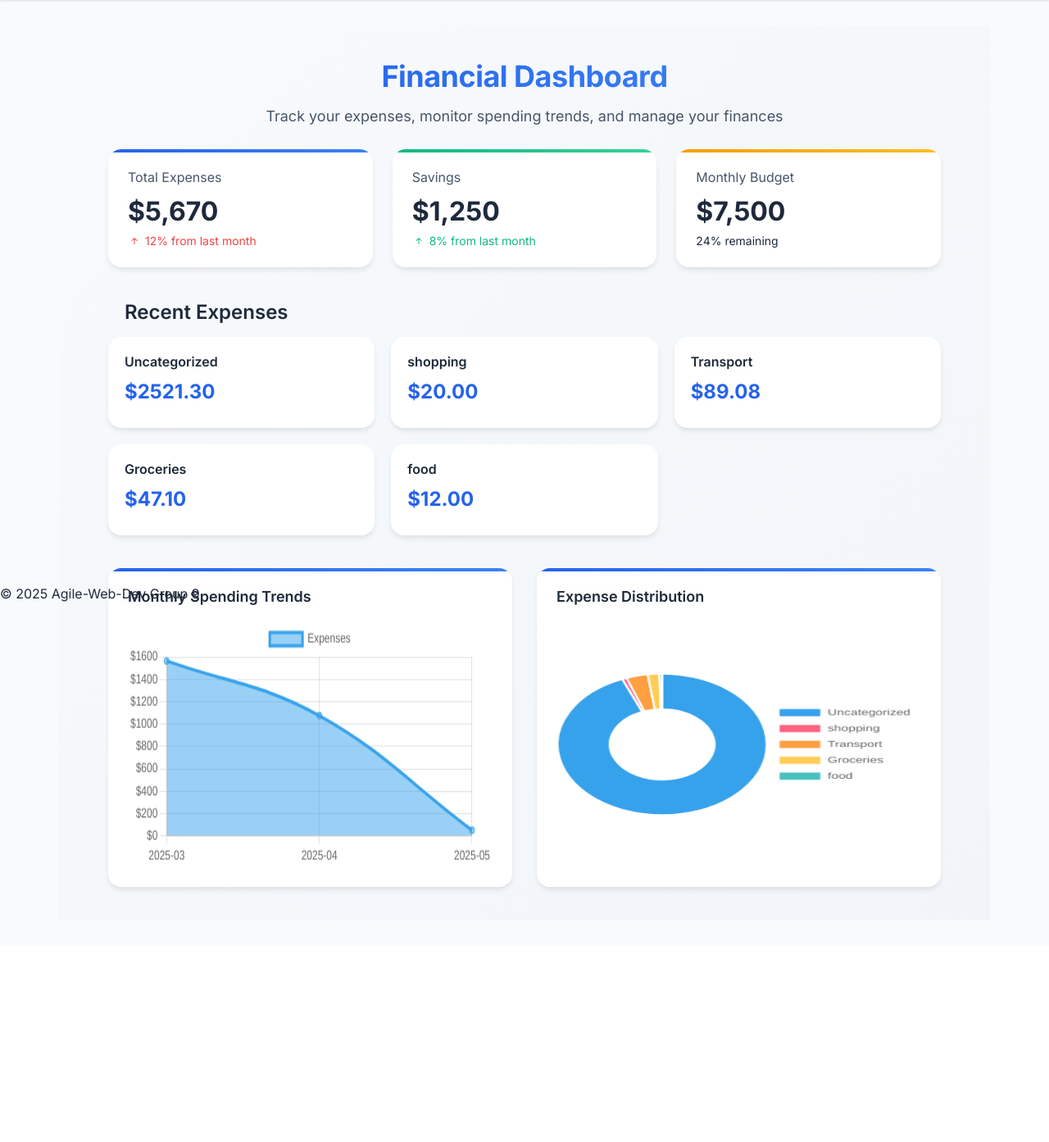
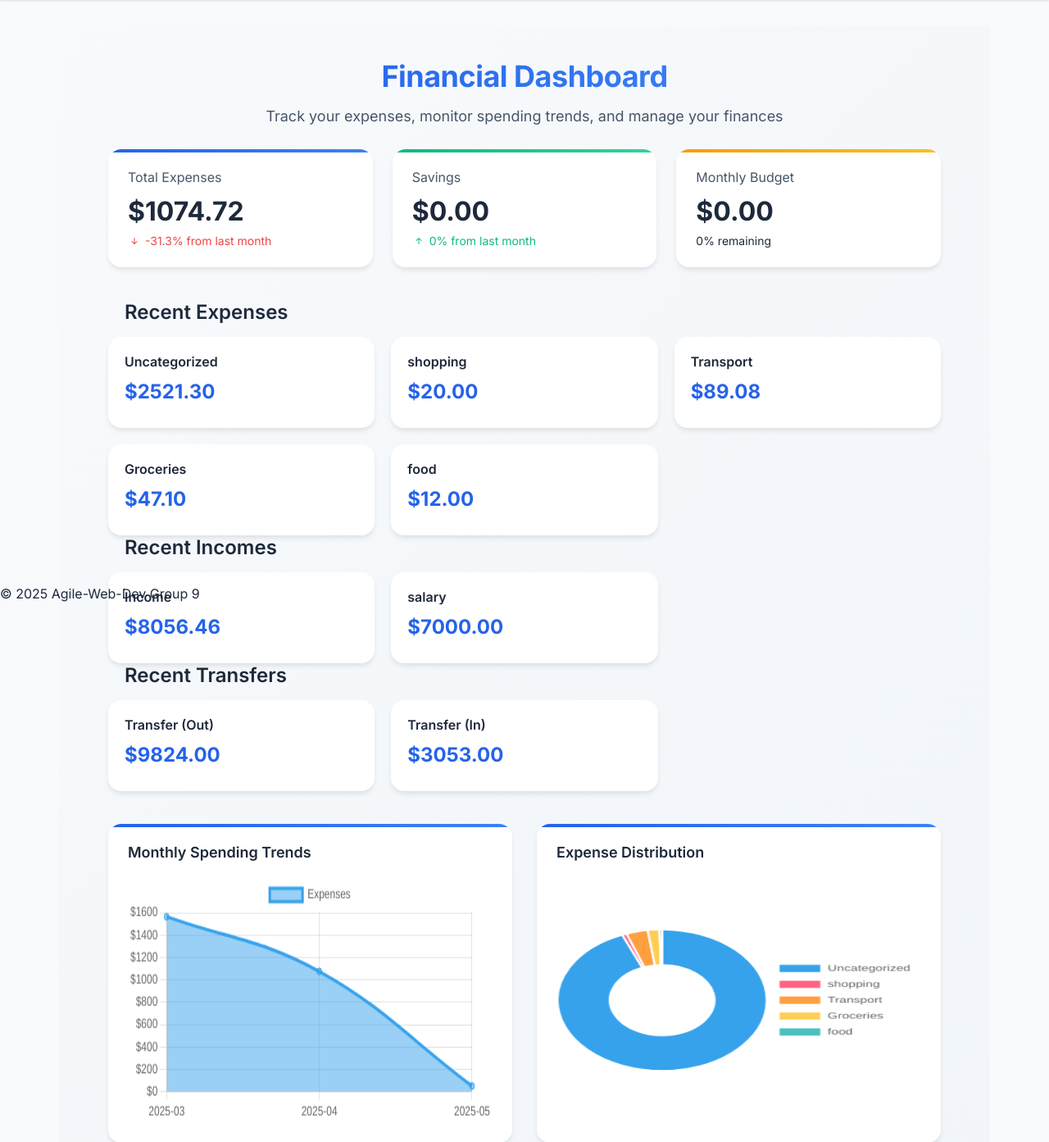
Before and after one commit to blueberryRhyme/FinanceDataAnalytics, a Flask app: page /dashboard in a window 1280 px wide. Shown: the part 66-1459 px from the top of the page at 82% size. Before the commit the page ends 1188 px from the top, so only its background shows below. Run offline with Flask 3, Linux system fonts and the light colour scheme; a user stored in the database is signed in; data comes from the database, SQL or seed files in the repository.

Commit message:
add separate Recent Expense/Income/Transfer sections with modals and show descriptions in chart tooltips

```diff
--- a/app/forms.py
+++ b/app/forms.py
@@ -44,6 +44,7 @@ class TransactionForm(FlaskForm):
             ('shopping', 'Shopping'),
             ('health',   'Health'),
             ('salary',   'Salary'),
+            ('savings',  'Savings'),
             ('refund',   'Refund'),
             ('other',    'Other'),
         ],
@@ -51,6 +52,10 @@ class TransactionForm(FlaskForm):
     )
     other_category = StringField(
         'If “Other,” please specify',
+        validators=[Optional()]
+    )
+    description = StringField(
+        'Description',
         validators=[Optional()]
     )
 
--- a/app/routes.py
+++ b/app/routes.py
@@ -5,9 +5,11 @@ from io import TextIOWrapper
 from flask import Blueprint, render_template, request, redirect, url_for, flash, current_app, jsonify
 from flask_login import login_user, logout_user, current_user, login_required
 from . import db, bcrypt
-from .models import User, Transaction
+from .models import User, UserSettings, Transaction
 from app.forms import TransactionForm, RegistrationForm, LoginForm, LogoutForm
-from datetime import datetime
+from datetime import datetime,date, timedelta
+
+from sqlalchemy import func, extract
 
 main = Blueprint('main', __name__)
 
@@ -20,8 +22,49 @@ def home():
 @main.route('/dashboard')
 @login_required
 def dashboard():
-    # You could fetch expenses here or use JavaScript to load them
-    return render_template('dashboard.html')
+
+    today = date.today()
+    ym_this = (today.year, today.month)
+    last_month_date = (today.replace(day=1) - timedelta(days=1))
+    ym_last = (last_month_date.year, last_month_date.month)
+
+    # 1) TOTAL EXPENSES
+    total_exp_this  = sum_category(None, *ym_this, tx_type="expense")   # pass None to mean “all categories”
+    total_exp_last  = sum_category(None, *ym_last, tx_type="expense")
+    exp_pct_change  = ((total_exp_this - total_exp_last) / total_exp_last * 100) \
+                        if total_exp_last else 0
+
+    # 2) SAVINGS CATEGORY
+    savings_this = sum_category('savings', *ym_this, tx_type='income')
+    savings_last = sum_category('savings', *ym_last, tx_type='income')
+    sav_pct_change = ((savings_this - savings_last) / savings_last * 100) if savings_last else 0
+    #   DEBUG
+    print(f'saving: {savings_this} and {sav_pct_change}')
+
+
+    # 3) BUDGET
+
+    if current_user.settings is None:
+        settings = UserSettings(user_id=current_user.id)
+        db.session.add(settings)
+        db.session.commit()
+    else:
+        settings = current_user.settings
+
+    budget = settings.monthly_budget
+
+    budget = current_user.settings.monthly_budget
+    remaining = budget - total_exp_this
+    rem_pct   = (remaining / budget * 100) if budget else 0
+
+    return render_template('dashboard.html',
+        total_expenses       = round(total_exp_this, 2),
+        exp_pct_change       = round(exp_pct_change, 1),
+        savings              = round(savings_this, 2),
+        sav_pct_change       = round(sav_pct_change, 1),
+        budget               = round(budget, 2),
+        rem_pct              = round(rem_pct, 1),
+    )
 
 @main.route('/register', methods=['GET','POST'])
 def register():
@@ -32,6 +75,7 @@ def register():
         user = User(username=form.username.data,
                     email=form.email.data,
                     password=pw_hash)
+        user.settings = UserSettings()
         db.session.add(user)
         db.session.commit()
 
@@ -100,7 +144,7 @@ def transactionForm():
         for row in reader:
             dt_raw  = row[mapping['date']].strip()
             amt_raw = row[mapping['amount']].strip().replace(',', '')
-            desc    = row[mapping['description']].strip().lower()
+            desc    = row[mapping['description']].strip()
 
             # parse date DD/MM/YYYY
             try:
@@ -117,7 +161,7 @@ def transactionForm():
                 continue
 
             # determine tx_type + category + direction
-            if 'transfer' in desc:
+            if 'transfer' in desc.lower():
                 tx_type  = 'transfer'
                 direction= 'in' if amt >= 0 else 'out'
                 amt      = abs(amt)
@@ -137,6 +181,7 @@ def transactionForm():
                 date               = dt_obj,
                 amount             = amt,
                 category           = cat,
+                description        = desc,
                 type               = tx_type,
                 transfer_direction = direction
             )
@@ -153,6 +198,7 @@ def transactionForm():
         tx_type  = form.type.data
         amt       = float(form.amount.data)
         dt        = form.date.data
+        desc      = form.description.data.strip()
 
         # build category (with "other" override)
         if form.category.data == 'other':
@@ -172,6 +218,7 @@ def transactionForm():
             amount             = abs(amt),
             category           = cat,
             type               = tx_type,
+            description        = desc,
             transfer_direction = direction
         )
         db.session.add(tx)
@@ -226,6 +273,7 @@ def friends():
 
 
 
+#   +++++++ API endpoints +++++++
 #   grouped by category
 @main.route('/api/transaction')
 @login_required
@@ -243,6 +291,7 @@ def api_transactions():
             'date':   t.date.isoformat(),
             'amount': float(t.amount),     # convert Decimal to float for JSON
             'type':   t.type.value,              # expense | income | transfer
+            'description': t.description,
             **({'direction': t.transfer_direction} if t.transfer_direction else {})
         })
 
@@ -257,6 +306,33 @@ def api_transactions():
 
     return jsonify(data)
 
+
+
+@main.route("/api/user_search")
+@login_required
+def api_user_search():
+    q = request.args.get("q", "").strip()
+    query = User.query.filter(User.id != current_user.id)
+    if q:
+        query = query.filter(User.username.ilike(f"%{q}%"))
+    matches = query.order_by(User.username).limit(10).all()
+
+    # pre-fetch  friend IDs into a set
+    my_friend_ids = {u.id for u in current_user.friends}
+
+    payload = []
+    for u in matches:
+        payload.append({
+            "id":         u.id,
+            "username":   u.username,
+            "is_friend":  u.id in my_friend_ids
+        })
+    return jsonify(payload)
+
+
+
+
+#   +++++++ helper functions +++++++
 VENDOR_MAP = {
     "woolworth":   "Groceries",
     "coles":       "Groceries",
@@ -278,23 +354,16 @@ def categorize_by_vendor(desc: str):
             return cat
     return None
 
-@main.route("/api/user_search")
-@login_required
-def api_user_search():
-    q = request.args.get("q", "").strip()
-    query = User.query.filter(User.id != current_user.id)
-    if q:
-        query = query.filter(User.username.ilike(f"%{q}%"))
-    matches = query.order_by(User.username).limit(10).all()
 
-    # pre-fetch  friend IDs into a set
-    my_friend_ids = {u.id for u in current_user.friends}
-
-    payload = []
-    for u in matches:
-        payload.append({
-            "id":         u.id,
-            "username":   u.username,
-            "is_friend":  u.id in my_friend_ids
-        })
-    return jsonify(payload)
+#  get sum of a category in a given year+month
+def sum_category(cat_name, year, month, tx_type='expense'):
+    q = db.session.query(func.coalesce(func.sum(Transaction.amount), 0)).filter(
+        Transaction.user_id == current_user.id,
+        extract('year', Transaction.date) == year,
+        extract('month', Transaction.date) == month,
+    )
+    if cat_name:
+        q = q.filter(Transaction.category == cat_name)
+    if tx_type:
+        q = q.filter(Transaction.type == tx_type)
+    return q.scalar()
--- a/app/templates/dashboard.html
+++ b/app/templates/dashboard.html
@@ -302,45 +302,80 @@
     <p class="page-description">Track your expenses, monitor spending trends, and manage your finances</p>
   </div>
 
+
+  {% set exp_positive = exp_pct_change|float >= 0 %}
+  {% set sav_positive = sav_pct_change|float >= 0 %}
+
   <!-- Summary cards -->
   <div class="summary-cards">
+      <!-- Total Expenses -->
       <div class="summary-card">
         <div class="summary-title">Total Expenses</div>
-      <div class="summary-value">$5,670</div>
-      <div class="summary-change change-negative">
+        <div class="summary-value">${{ total_expenses }}</div>
+        <div class="summary-change {{ 'change-positive' if exp_positive else 'change-negative' }}">
+          {% if exp_positive %}
           <svg xmlns="http://www.w3.org/2000/svg" width="16" height="16" fill="currentColor" viewBox="0 0 16 16">
-          <path fill-rule="evenodd" d="M8 12a.5.5 0 0 0 .5-.5V5.707l2.146 2.147a.5.5 0 0 0 .708-.708l-3-3a.5.5 0 0 0-.708 0l-3 3a.5.5 0 1 0 .708.708L7.5 5.707V11.5a.5.5 0 0 0 .5.5z"/>
+            <path fill-rule="evenodd" d="M8 12a.5.5 0 0 1-.5-.5V5.707L5.354
+                 7.854a.5.5 0 1 1-.708-.708l3-3a.5.5
+                 0 0 1 .708 0l3 3a.5.5 0 0 1-.708.708L8.5
+                 5.707V11.5a.5.5 0 0 1-.5.5z"></path>
           </svg>
-        12% from last month
+          {% else %}
+          <svg xmlns="http://www.w3.org/2000/svg" width="16" height="16" fill="currentColor" viewBox="0 0 16 16">
+            <path fill-rule="evenodd"
+              d="M8 4a.5.5 0 0 1 .5.5v5.793l2.146-2.147a.5.5
+                 0 0 1 .708.708l-3 3a.5.5 0 0 1-.708 0l-3-3a.5.5
+                 0 0 1 .708-.708L7.5 10.293V4.5A.5.5 0 0 1 8 4z"/>
+          </svg>
+          {% endif %}
+          {{ exp_pct_change }}% from last month
         </div>
       </div>
 
+      <!-- Savings -->
       <div class="summary-card success">
         <div class="summary-title">Savings</div>
-      <div class="summary-value">$1,250</div>
-      <div class="summary-change change-positive">
+        <div class="summary-value">${{ savings }}</div>
+        <div class="summary-change {{ 'change-positive' if sav_positive else 'change-negative' }}">
+          {% if sav_positive %}
+
           <svg xmlns="http://www.w3.org/2000/svg" width="16" height="16" fill="currentColor" viewBox="0 0 16 16">
-          <path fill-rule="evenodd" d="M8 12a.5.5 0 0 0 .5-.5V5.707l2.146 2.147a.5.5 0 0 0 .708-.708l-3-3a.5.5 0 0 0-.708 0l-3 3a.5.5 0 1 0 .708.708L7.5 5.707V11.5a.5.5 0 0 0 .5.5z"/>
+            <path fill-rule="evenodd" d="M8 12a.5.5 0 0 1-.5-.5V5.707L5.354
+                 7.854a.5.5 0 1 1-.708-.708l3-3a.5.5
+                 0 0 1 .708 0l3 3a.5.5 0 0 1-.708.708L8.5
+                 5.707V11.5a.5.5 0 0 1-.5.5z"></path>
           </svg>
-        8% from last month
+          {% else %}
+          <svg xmlns="http://www.w3.org/2000/svg" width="16" height="16" fill="currentColor" viewBox="0 0 16 16">
+            <path fill-rule="evenodd"
+              d="M8 4a.5.5 0 0 1 .5.5v5.793l2.146-2.147a.5.5
+                 0 0 1 .708.708l-3 3a.5.5 0 0 1-.708 0l-3-3a.5.5
+                 0 0 1 .708-.708L7.5 10.293V4.5A.5.5 0 0 1 8 4z"/>
+          </svg>
+
+          {% endif %}
+          {{ sav_pct_change }}% from last month
         </div>
       </div>
 
+
     <div class="summary-card warning">
       <div class="summary-title">Monthly Budget</div>
-      <div class="summary-value">$7,500</div>
-      <div class="summary-change">
-        24% remaining
+      <div class="summary-value">${{ budget }}</div>
+      <div class="summary-change" id="budget-change">
+        {{ rem_pct }}% remaining
       </div>
     </div>
   </div>
 
-  <!-- Expense grid -->
-  <h2 style="align-self: flex-start; margin-left: 20px; color: var(--text-primary); font-size: 24px; margin-bottom: 16px;">Recent Expenses</h2>
-  <div class="expense-grid" id="expenses-container">
-    <!-- Expense cards will be generated here dynamically -->
+  {% for section in ['Expense', 'Income', 'Transfer'] %}
+  <h2 style="align-self: flex-start; margin-left: 20px; color: var(--text-primary); font-size: 24px; margin-bottom: 16px;">
+    Recent {{ section }}s
+  </h2>
+  <div class="expense-grid" id="{{ section|lower }}-container">
+    <!-- cards will be rendered here -->
   </div>
-
+  {% endfor %}
 <!-- Modals will be generated dynamically -->
 
   <!-- Chart sections -->
@@ -362,6 +397,15 @@
 <script>
   // categories = grouped-by-category for Recent
   const categories     = [];
+
+
+  const categoriesByType = {
+    expense: [],
+    income:  [],
+    transfer:[]
+  };
+
+
   // expenseEntries = flat list of expense-only entries for charts
   const expenseEntries = [];
 
@@ -372,34 +416,44 @@
       const data = await res.json();  // [ {category, history:[…]}, … ]
 
       data.forEach(cat => {
-        // keep only expense‐type entries
-        const expenseHistory = cat.history.filter(e => e.type === 'expense');
-        if (!expenseHistory.length) return;    // skip categories with no expenses
+      ['expense','income','transfer'].forEach(type => {
+        const hist = cat.history.filter(e => e.type === type);
+        if (!hist.length) return;
 
-        // total up just those expenses
-        const total = expenseHistory.reduce((sum, e) => sum + e.amount, 0);
-        const id    = cat.category.replace(/\s+/g, '-').toLowerCase();
-        categories.push({ id, title: cat.category, amount: total, history: expenseHistory });
+        // total up
+        const total = hist.reduce((sum, e) => sum + e.amount, 0);
+        const id    = `${type}-${cat.category}`.replace(/\s+/g,'-').toLowerCase();
 
-        // also collect them for your charts
-        expenseHistory.forEach(e => {
-          expenseEntries.push({ date: e.date, amount: e.amount, category: cat.category });
+        categoriesByType[type].push({
+          id, title: cat.category, amount: total, history: hist
+        });
+
+        // only collect expenses for the global charts
+        if (type === 'expense') {
+          hist.forEach(e => expenseEntries.push({
+            date: e.date, amount: e.amount, category: cat.category
+          }));
+        }
       });
     });
 
-      renderRecent();
+    // render each section
+    renderRecent('expense');
+    renderRecent('income');
+    renderRecent('transfer');
     renderTrendChart();
     renderDistributionChart();
+
     } catch (err) {
       console.error('Failed to load transactions:', err);
     }
   }
 
-  function renderRecent() {
-    const container = document.getElementById('expenses-container');
+ function renderRecent(type) {
+    const container = document.getElementById(`${type}-container`);
     container.innerHTML = '';
-
-    categories.forEach(cat => {
+    categoriesByType[type].forEach(cat => {
+      // card
       const card = document.createElement('div');
       card.className = 'expense-card';
       card.innerHTML = `
@@ -408,23 +462,22 @@
       `;
       card.onclick = () => openModal(cat.id + 'Modal');
       container.appendChild(card);
-      // 2) build the matching modal (once)
+
+      // modal (once)
       if (!document.getElementById(cat.id + 'Modal')) {
         const modal = document.createElement('div');
         modal.className = 'modal';
         modal.id = cat.id + 'Modal';
-        // each modal shows its history chart
         modal.innerHTML = `
           <div class="modal-content">
             <span class="close-button" onclick="closeModal('${cat.id}Modal')">&times;</span>
-            <h3>${cat.title} Expense History</h3>
-            <p>Your spending on ${cat.title.toLowerCase()} over time</p>
+            <h3>${cat.title} ${type.charAt(0).toUpperCase()+type.slice(1)} History</h3>
             <canvas id="${cat.id}Chart"></canvas>
           </div>
         `;
         document.body.appendChild(modal);
 
-        // initialize that chart
+        // draw chart
         setTimeout(() => {
           const ctx = document.getElementById(cat.id + 'Chart').getContext('2d');
           new Chart(ctx, {
@@ -448,7 +501,13 @@
                 tooltip: {
                   mode: 'index',
                   intersect: false,
-                  callbacks: { label: ctx => `$${ctx.raw}` }
+                  callbacks: {
+                    label: ctx => {
+                      const entry = cat.history[ctx.dataIndex];
+                      // show both amount & description if present
+                      return `${entry.description || ''}: $${ctx.raw}`;
+                    }
+                  }
                 }
               },
               scales: {
--- a/app/templates/transactionForm.html
+++ b/app/templates/transactionForm.html
@@ -58,6 +58,11 @@
         {% for err in form.other_category.errors %}<div class="error">{{ err }}</div>{% endfor %}
       </div>
 
+      <label for="description">{{ form.description.label }}</label>
+      {{ form.description(class="input-box", placeholder="Enter Description") }}
+      {% for err in form.description.errors %}<div class="error">{{ err }}</div>{% endfor %}
+
+
       <!-- Date -->
       <label for="date">{{ form.date.label }}</label>
       {{ form.date(class="input-box") }}
```
Also changed, not shown: app/models.py (+30 -0 lines). Lines whose indentation alone changed are shown as unchanged.
